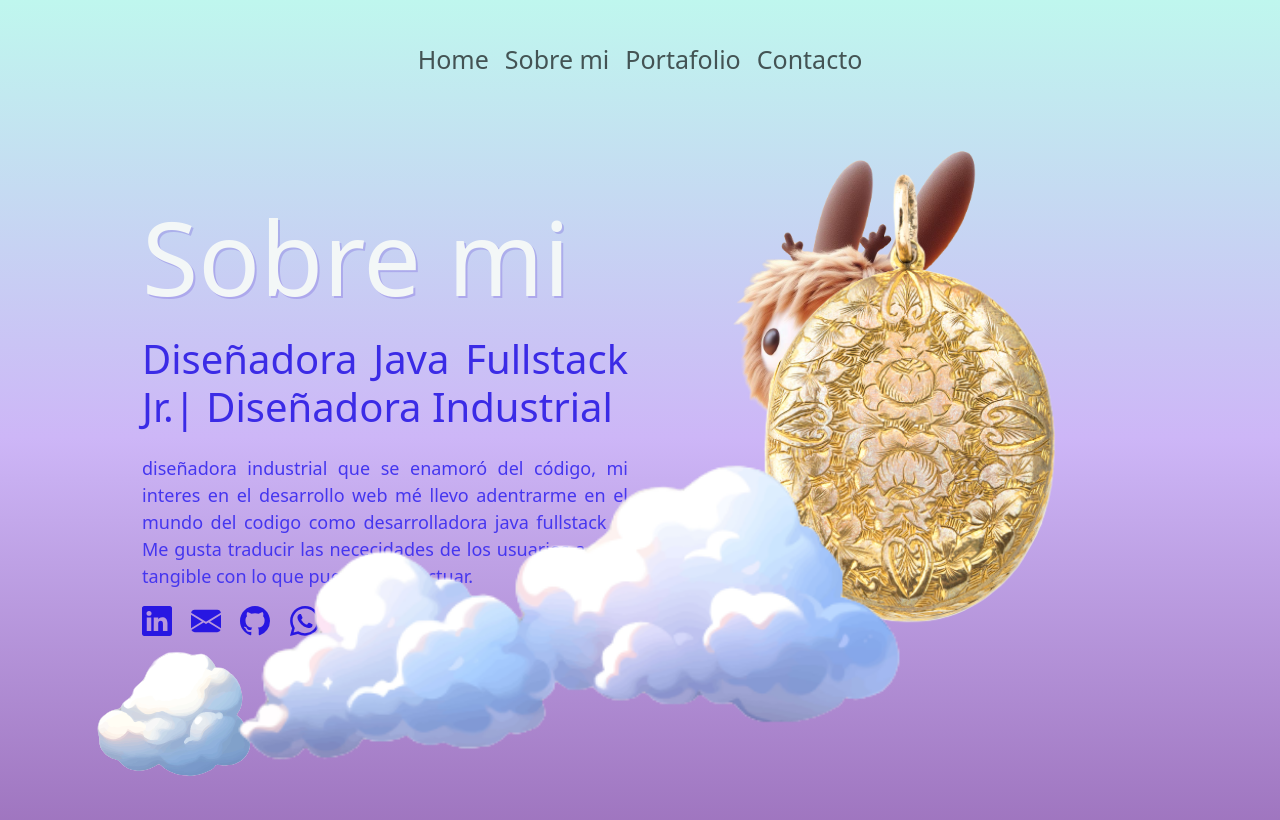
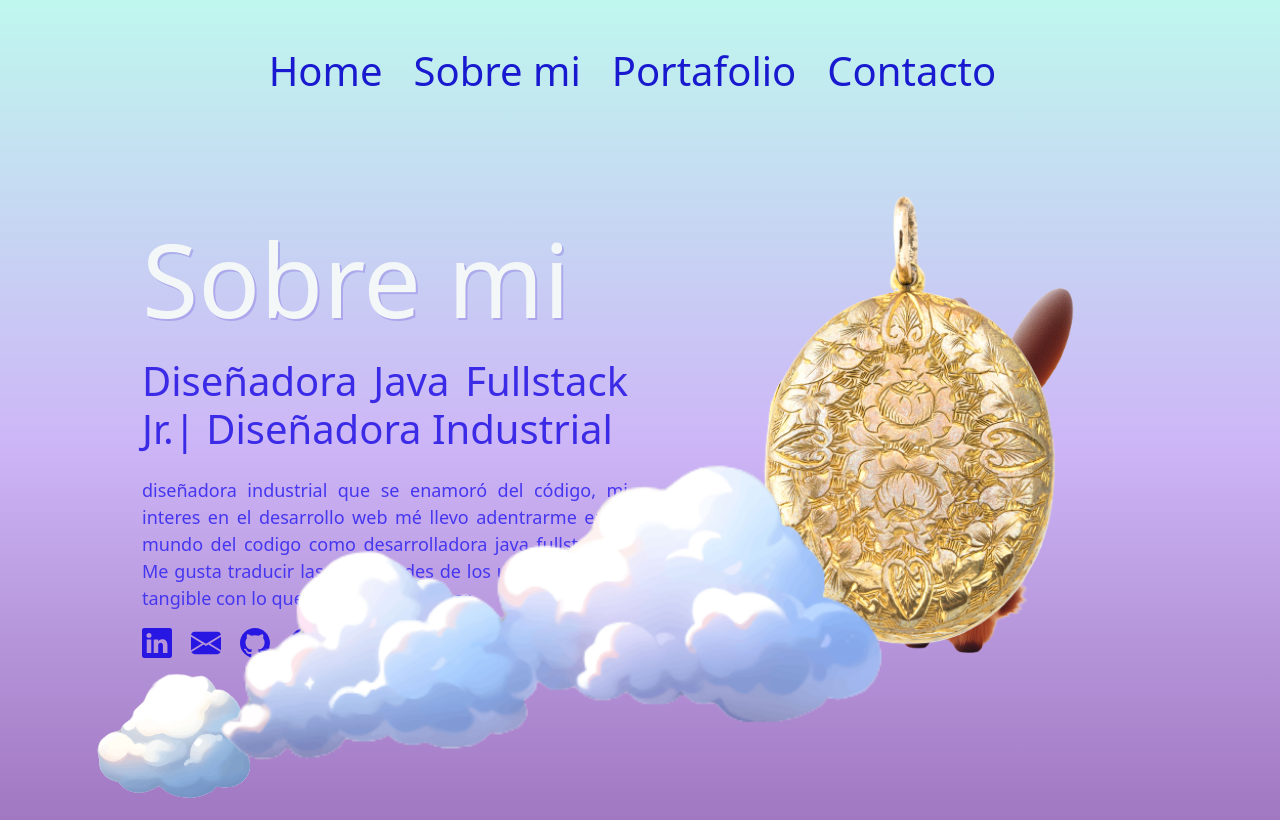
Before and after one commit to maria-lvarez/portafolio-generation, a plain HTML site: page sobre-mi.html in a window 1280 px wide. Shown: the top 820 px of the page. Drawn offline with nearby package versions, Linux system fonts and the light colour scheme.

Commit message:
actualizacion animaciones

```diff
--- a/contacto.css
+++ b/contacto.css
@@ -9,13 +9,14 @@ body{
       contain: content;
 }
 
-#nav-top-bar{
+#nav-top-bar li a{
     margin-top:25px;
-    color: rgb(25, 25, 207);
-    font-size:25px;
+    margin-right:15px ;
+    color: rgb(50, 50, 240);
+    font-size:40px;
   }
 
-#nav-top-bar:hover{
+#nav-top-bar li a:hover{
       color: rgb(11, 146, 183);
   }
 
@@ -78,3 +79,12 @@ body{
 #mimi-astronauta{
     height: 40vw;
 }
+/* animacion mimi*/
+#mimi-astronauta{
+
+    animation: volar 1s infinite  alternate;
+  }
+  @keyframes volar {
+    0% { transform: translateY(0); }
+    100% { transform: translateY(-10px); }
+  }
--- a/main.css
+++ b/main.css
@@ -39,12 +39,22 @@ body{
     z-index: 1;
 }
 
-#nav-top-bar{
+#nav-top-bar li a{
   margin-top:25px;
-  color: rgb(25, 25, 207);
-  font-size:25px;
+  margin-right: 15px;
+  color: rgb(80, 80, 202);
+  font-size:40px;
 }
 
-#nav-top-bar:hover{
+#nav-top-bar li a:hover{
     color: rgb(11, 146, 183);
 }
+
+/* animacion mimi*/
+#img-yo{
+    animation: flotar 1s infinite  alternate;
+  }
+  @keyframes flotar {
+    0% { transform: translateY(0); }
+    100% { transform: translateY(-8px); }
+  }
--- a/portafolio.css
+++ b/portafolio.css
@@ -9,11 +9,16 @@ body{
     height: 160vw;
 }
 
-#nav-top-bar{
+#nav-top-bar li a{
     margin-top:25px;
+    margin-right: 15px;
     color: rgb(25, 25, 207);
-    font-size:25px;
+    font-size:40px;
   }
+
+  #nav-top-bar li a:hover{
+    color: rgb(11, 146, 183);
+}
 
  #titulo{
     display: flex;
@@ -23,9 +28,7 @@ body{
     color: rgb(138, 215, 215);
  }
 
-#nav-top-bar:hover{
-      color: rgb(11, 146, 183);
-  }
+
 
   #galeria1{
     margin-top: 5vw;
@@ -43,6 +46,16 @@ body{
     position: absolute;
     z-index: 1;
    }
+
+   /* animacion mimi*/
+#mimi-buzo{
+  animation: flotar 1s infinite  alternate;
+}
+
+@keyframes flotar {
+  0% { transform: translateY(0); }
+  100% { transform: translateY(-10px); }
+}
 
   .texto-cuerpo{
     background: rgba( 255, 255, 255, 0.15 );
--- a/sobre-mi.css
+++ b/sobre-mi.css
@@ -9,13 +9,14 @@ body{
 /*height: 800px;*/
 }
 
-#nav-top-bar{
+#nav-top-bar li a{
     margin-top:25px;
+    margin-right: 15px;
     color: rgb(25, 25, 207);
-    font-size:25px;
+    font-size:40px;
   }
 
-#nav-top-bar:hover{
+#nav-top-bar li a:hover{
       color: rgb(11, 146, 183);
   }
 
@@ -49,28 +50,57 @@ body{
 #contactos-sobre{
   position: relative;
 }
+/*#lock{
+  position: relative;
+  perspective:1000px;
+}*/
 
 #lock{
 position: relative;
-perspective:1000px;
+transform-style: preserve-3d;
+perspective:2500px;
 }
+
+/*
 #locket-open{
   height: 40vw;
  /* overflow: hidden;
   transform-origin:left;
   position: absolute;
-  z-index: 1;*/
-  transition:all.5s;
+  z-index: 1;
+  transition:.5s;
   transform-origin: left;
   width: max-content;
   position: absolute
+}*/
+
+#locket-open{
+  height: 40vw;
+  overflow: hidden;
+  transform-origin:left;
+  position: absolute;
+  z-index: 1;
+  transition:.5s;
+  width: max-content;
 }
+
+/*#locket-open::before, #locket-open::after{
+  position: absolute;
+  left: 20vw;
+}*/
+
 /*#locked-closed::before,locked-closed::after{
   position: absolute;
   left: 22.5px;
 }*/
+/*#locket-open::before{
+  top: 25px;
+}
+#locket-open::after{
+  top: 155px;
+}*/
 
-#lock:hover img{
+#lock:hover #locket-open{
 transform:rotateY(-90deg);
 }
 
@@ -79,14 +109,26 @@ transform:rotateY(-90deg);
   display: flex;
   height: 30vw;
   width: max-content;
+ /* align-items: center;
+  justify-content: center;*/
+  right: 5vw;
+  top: 9vw;
+  z-index: -1;
+}
+
+/*#locket-closed{
+  position: absolute;
+  display: flex;
+  height: 30vw;
+  width: max-content;
   align-items: center;
   justify-content: center;
   z-index: -1;
-}
+}*/
 
 #nube-lock{
   position: absolute;
-  margin-left: 10vw;
+  left: 15vw;
   height: 25vw;
   width: auto;
   z-index: 10;
@@ -98,6 +140,13 @@ transform:rotateY(-90deg);
 }
 #nube6{
   margin-left: 0.1vw;
+}
+#nube3{
+  position: absolute;
+  height: 25vw;
+  left: 10vw;
+  top: 105vw;
+  z-index: -1;
 }
 
 #cont-habili{
@@ -167,3 +216,12 @@ transform:rotateY(-90deg);
   display: flex;
  justify-content: flex-end;
 }
+/* animacion mimi*/
+#mimi-avion{
+  -webkit-animation: volar 1s infinite  alternate;
+  animation: volar 1s infinite  alternate;
+}
+@keyframes volar {
+  0% { transform: translateY(0); }
+  100% { transform: translateY(-10px); }
+}
--- a/sobre-mi.html
+++ b/sobre-mi.html
@@ -100,7 +100,7 @@
   <picture id="img-centro">
   <img id="nube1" class="img-fluid" src="./src/nube1-removebg-preview.png" >
   <img id="mimi-avion" class="img-fluid" src="./src/mumu-avioncito.png" alt="mimi-en-avioncito" >
-
+  <img id="nube3" src="./src/nube6-removebg-preview.png" class="img-fluid" alt="...">
   </picture>
 
 <section id="habiliades-soft" >
```
